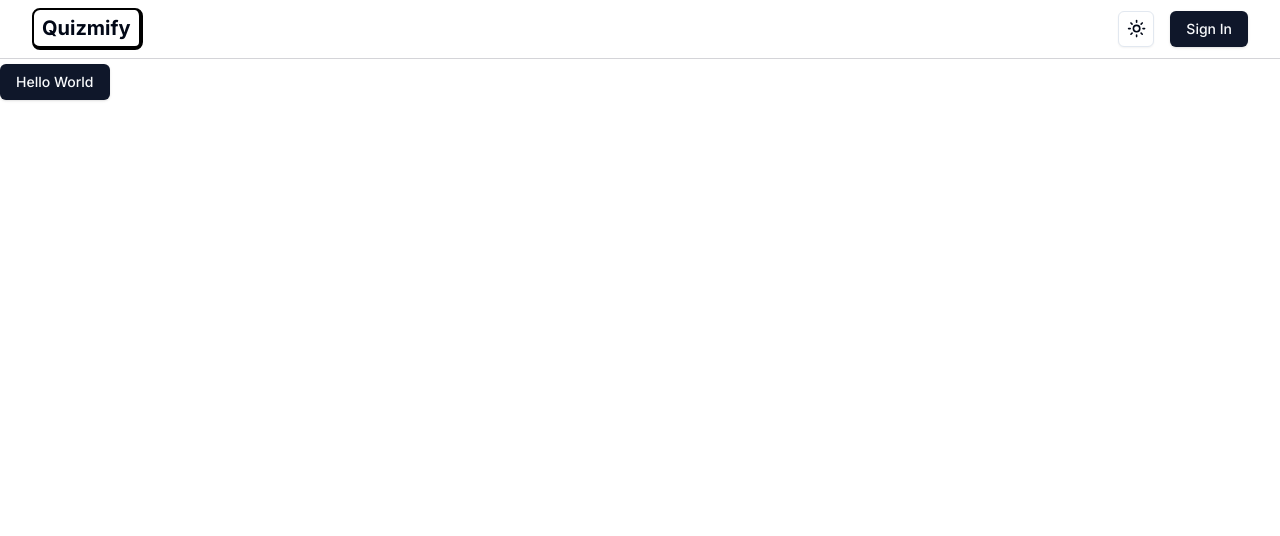
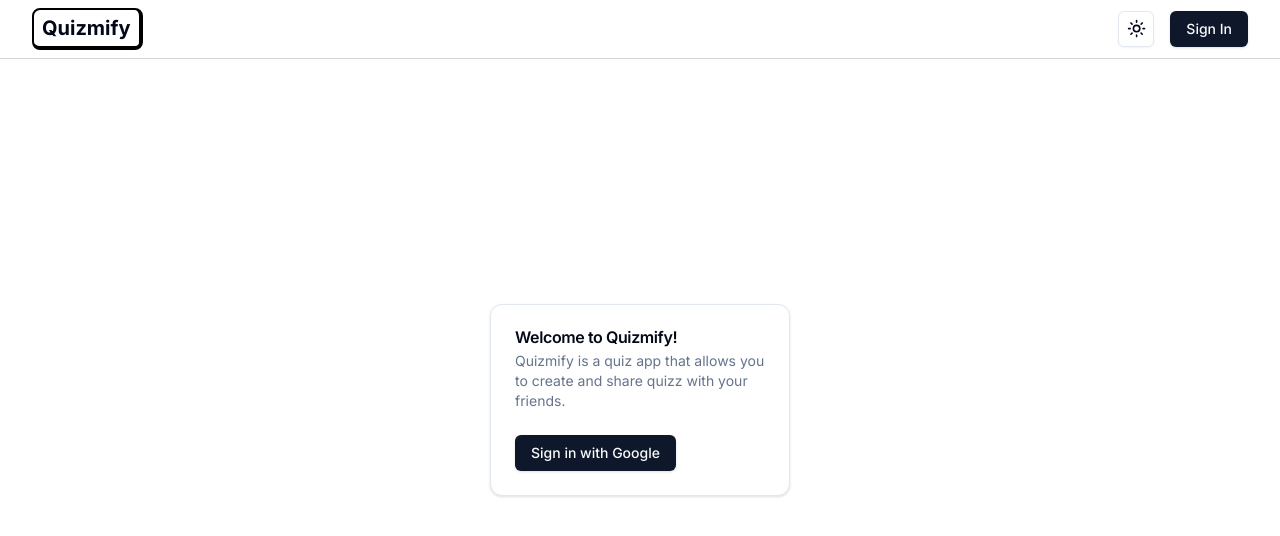
Before and after one commit to Shay213/quizmify, a Next.js app: page / in a window 1280 px wide. Shown: the top 536 px of the page. Built offline with nearby package versions, Linux system fonts and the light colour scheme; no server answers.

Commit message:
Create dashboard card components

```diff
--- a/package.json
+++ b/package.json
@@ -29,6 +29,7 @@
     "next-themes": "^0.2.1",
     "postcss": "8.4.27",
     "react": "18.2.0",
+    "react-d3-cloud": "^1.0.6",
     "react-dom": "18.2.0",
     "tailwind-merge": "^1.14.0",
     "tailwindcss": "3.3.3",
@@ -36,6 +37,8 @@
     "typescript": "5.1.6"
   },
   "devDependencies": {
+    "@types/d3-scale": "^4.0.3",
+    "@types/d3-scale-chromatic": "^3.0.0",
     "prisma": "^5.1.1"
   }
 }
--- /dev/null
+++ b/src/app/dashboard/page.tsx
@@ -0,0 +1,39 @@
+import { getAuthSession } from "@/lib/nextauth";
+import React from "react";
+import { redirect } from "next/navigation";
+import QuizMeCard from "@/components/dashboard/QuizMeCard";
+import HistoryCard from "@/components/dashboard/HistoryCard";
+import HotTopicsCard from "@/components/dashboard/HotTopicsCard";
+import RecentActivitiesCard from "@/components/dashboard/RecentActivitiesCard";
+
+type Props = {};
+
+export const metadata = {
+  title: "Dashboard | Quizmify",
+};
+
+const Dashboard = async (props: Props) => {
+  const session = await getAuthSession();
+
+  if (!session?.user) {
+    redirect("/");
+  }
+
+  return (
+    <main className="p-8 mx-auto max-w-7xl">
+      <div className="flex items-center">
+        <h2 className="mr-2 text-3xl font-bold tracking-tight">Dashboard</h2>
+      </div>
+      <div className="grid gap-4 mt-4 md:grid-cols-2">
+        <QuizMeCard />
+        <HistoryCard />
+      </div>
+      <div className="grid gap-4 mt-4 md:grid-cols-2 lg:grid-cols-7">
+        <HotTopicsCard />
+        <RecentActivitiesCard />
+      </div>
+    </main>
+  );
+};
+
+export default Dashboard;
--- a/src/app/page.tsx
+++ b/src/app/page.tsx
@@ -1,7 +1,37 @@
-import { Button } from "@/components/ui/button";
+import SignInButton from "@/components/SignInButton";
+import {
+  Card,
+  CardContent,
+  CardDescription,
+  CardHeader,
+  CardTitle,
+} from "@/components/ui/card";
+import { getAuthSession } from "@/lib/nextauth";
+import { redirect } from "next/navigation";
 
-const Home = () => {
-  return <Button>Hello World</Button>;
+const Home = async () => {
+  const session = await getAuthSession();
+
+  if (session?.user) {
+    return redirect("/dashboard");
+  }
+
+  return (
+    <div className="absolute top-1/2 left-1/2 -translate-y-1/2 -translate-x-1/2">
+      <Card className="w-[300px]">
+        <CardHeader>
+          <CardTitle>Welcome to Quizmify!</CardTitle>
+          <CardDescription>
+            Quizmify is a quiz app that allows you to create and share quizz
+            with your friends.
+          </CardDescription>
+        </CardHeader>
+        <CardContent>
+          <SignInButton text="Sign in with Google" />
+        </CardContent>
+      </Card>
+    </div>
+  );
 };
 
 export default Home;
--- /dev/null
+++ b/src/components/CustomWordCloud.tsx
@@ -0,0 +1,52 @@
+"use client";
+
+import { useTheme } from "next-themes";
+import React, { useCallback } from "react";
+import WordCloud from "react-d3-cloud";
+
+type Props = {};
+type Word = {
+  text: string;
+  value: number;
+};
+
+const CustomWordCloud = (props: Props) => {
+  const { theme } = useTheme();
+  const data = [
+    { text: "Hey", value: 1000 },
+    { text: "lol", value: 200 },
+    { text: "first impression", value: 800 },
+    { text: "very cool", value: 1000000 },
+    { text: "duck", value: 10 },
+  ];
+
+  const fontSize = useCallback((word: Word) => Math.log2(word.value) * 5, []);
+  const onWordClick = useCallback((word: Word) => {
+    console.log(`onWordClick: ${word}`);
+  }, []);
+  const onWordMouseOver = useCallback((word: Word) => {
+    console.log(`onWordMouseOver: ${word}`);
+  }, []);
+  const onWordMouseOut = useCallback((word: Word) => {
+    console.log(`onWordMouseOut: ${word}`);
+  }, []);
+
+  return (
+    <WordCloud
+      data={data}
+      height={550}
+      font="Times"
+      padding={10}
+      fill={theme === "dark" ? "white" : "black"}
+      fontSize={fontSize}
+      spiral="rectangular"
+      rotate={0}
+      random={Math.random}
+      onWordClick={onWordClick}
+      onWordMouseOver={onWordMouseOver}
+      onWordMouseOut={onWordMouseOut}
+    />
+  );
+};
+
+export default CustomWordCloud;
--- /dev/null
+++ b/src/components/dashboard/HistoryCard.tsx
@@ -0,0 +1,26 @@
+import React from "react";
+import { Card, CardContent, CardHeader, CardTitle } from "../ui/card";
+import { History } from "lucide-react";
+import Link from "next/link";
+
+type Props = {};
+
+const HistoryCard = (props: Props) => {
+  return (
+    <Link href="/history">
+      <Card className="hover:cursor-pointer hover:opacity-75">
+        <CardHeader className="flex flex-row items-center justify-between pb-2 space-y-0">
+          <CardTitle className="text-2xl font-bold">History</CardTitle>
+          <History size={28} strokeWidth={2.5} />
+        </CardHeader>
+        <CardContent>
+          <p className="text-sm text-muted-foreground">
+            View past quiz attempts
+          </p>
+        </CardContent>
+      </Card>
+    </Link>
+  );
+};
+
+export default HistoryCard;
--- /dev/null
+++ b/src/components/dashboard/HotTopicsCard.tsx
@@ -0,0 +1,29 @@
+import React from "react";
+import {
+  Card,
+  CardContent,
+  CardDescription,
+  CardHeader,
+  CardTitle,
+} from "../ui/card";
+import CustomWordCloud from "../CustomWordCloud";
+
+type Props = {};
+
+const HotTopicsCard = (props: Props) => {
+  return (
+    <Card className="col-span-4">
+      <CardHeader>
+        <CardTitle className="text-2xl font-bold">Hot Topics</CardTitle>
+        <CardDescription>
+          Click on a topic to start a quiz on it!
+        </CardDescription>
+      </CardHeader>
+      <CardContent className="pl-2">
+        <CustomWordCloud />
+      </CardContent>
+    </Card>
+  );
+};
+
+export default HotTopicsCard;
--- /dev/null
+++ b/src/components/dashboard/QuizMeCard.tsx
@@ -0,0 +1,26 @@
+import React from "react";
+import { Card, CardContent, CardHeader, CardTitle } from "../ui/card";
+import { BrainCircuit } from "lucide-react";
+import Link from "next/link";
+
+type Props = {};
+
+const QuizMeCard = (props: Props) => {
+  return (
+    <Link href="/quiz">
+      <Card className="hover:cursor-pointer hover:opacity-75">
+        <CardHeader className="flex flex-row items-center justify-between pb-2 space-y-0">
+          <CardTitle className="text-2xl font-bold">Quiz Me!</CardTitle>
+          <BrainCircuit size={28} strokeWidth={2.5} />
+        </CardHeader>
+        <CardContent>
+          <p className="text-sm text-muted-foreground">
+            Challenger yourself with a quiz!
+          </p>
+        </CardContent>
+      </Card>
+    </Link>
+  );
+};
+
+export default QuizMeCard;
--- /dev/null
+++ b/src/components/dashboard/RecentActivitiesCard.tsx
@@ -0,0 +1,26 @@
+import React from "react";
+import {
+  Card,
+  CardContent,
+  CardDescription,
+  CardHeader,
+  CardTitle,
+} from "../ui/card";
+
+type Props = {};
+
+const RecentActivitiesCard = (props: Props) => {
+  return (
+    <Card className="col-span-4 lg:col-span-3">
+      <CardHeader>
+        <CardTitle className="text-2xl font-bold">Recent Activities</CardTitle>
+        <CardDescription>You have played a total of 7 games.</CardDescription>
+      </CardHeader>
+      <CardContent className="max-h-[580px] overflow-auto">
+        Histories
+      </CardContent>
+    </Card>
+  );
+};
+
+export default RecentActivitiesCard;
--- /dev/null
+++ b/src/components/ui/card.tsx
@@ -0,0 +1,76 @@
+import * as React from "react"
+
+import { cn } from "@/lib/utils"
+
+const Card = React.forwardRef<
+  HTMLDivElement,
+  React.HTMLAttributes<HTMLDivElement>
+>(({ className, ...props }, ref) => (
+  <div
+    ref={ref}
+    className={cn(
+      "rounded-xl border bg-card text-card-foreground shadow",
+      className
+    )}
+    {...props}
+  />
+))
+Card.displayName = "Card"
+
+const CardHeader = React.forwardRef<
+  HTMLDivElement,
+  React.HTMLAttributes<HTMLDivElement>
+>(({ className, ...props }, ref) => (
+  <div
+    ref={ref}
+    className={cn("flex flex-col space-y-1.5 p-6", className)}
+    {...props}
+  />
+))
+CardHeader.displayName = "CardHeader"
+
+const CardTitle = React.forwardRef<
+  HTMLParagraphElement,
+  React.HTMLAttributes<HTMLHeadingElement>
+>(({ className, ...props }, ref) => (
+  <h3
+    ref={ref}
+    className={cn("font-semibold leading-none tracking-tight", className)}
+    {...props}
+  />
+))
+CardTitle.displayName = "CardTitle"
+
+const CardDescription = React.forwardRef<
+  HTMLParagraphElement,
+  React.HTMLAttributes<HTMLParagraphElement>
+>(({ className, ...props }, ref) => (
+  <p
+    ref={ref}
+    className={cn("text-sm text-muted-foreground", className)}
+    {...props}
+  />
+))
+CardDescription.displayName = "CardDescription"
+
+const CardContent = React.forwardRef<
+  HTMLDivElement,
+  React.HTMLAttributes<HTMLDivElement>
+>(({ className, ...props }, ref) => (
+  <div ref={ref} className={cn("p-6 pt-0", className)} {...props} />
+))
+CardContent.displayName = "CardContent"
+
+const CardFooter = React.forwardRef<
+  HTMLDivElement,
+  React.HTMLAttributes<HTMLDivElement>
+>(({ className, ...props }, ref) => (
+  <div
+    ref={ref}
+    className={cn("flex items-center p-6 pt-0", className)}
+    {...props}
+  />
+))
+CardFooter.displayName = "CardFooter"
+
+export { Card, CardHeader, CardFooter, CardTitle, CardDescription, CardContent }
```
Also changed, not shown: 1 other file (tests, documents, lock files or other folders).
